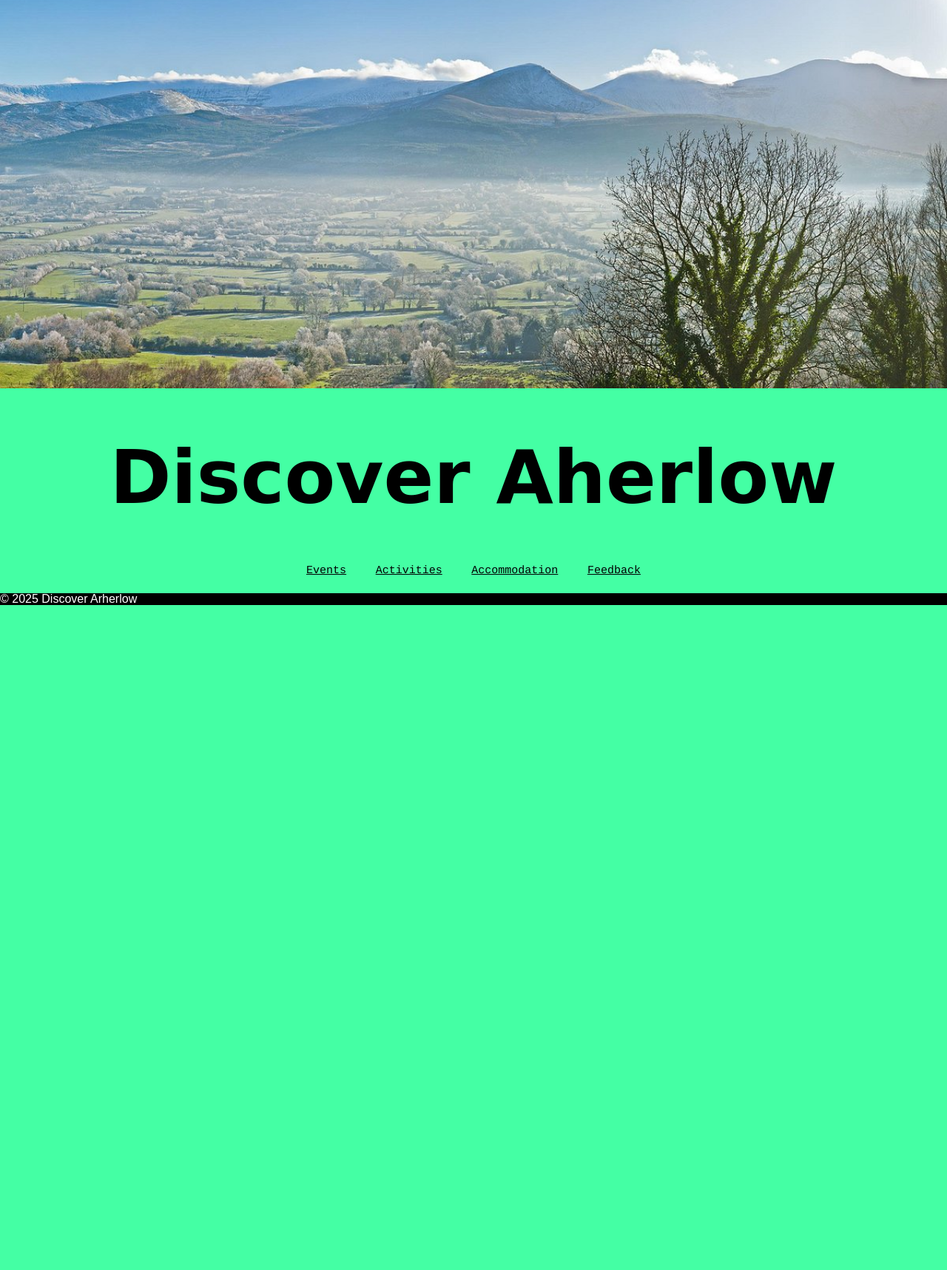
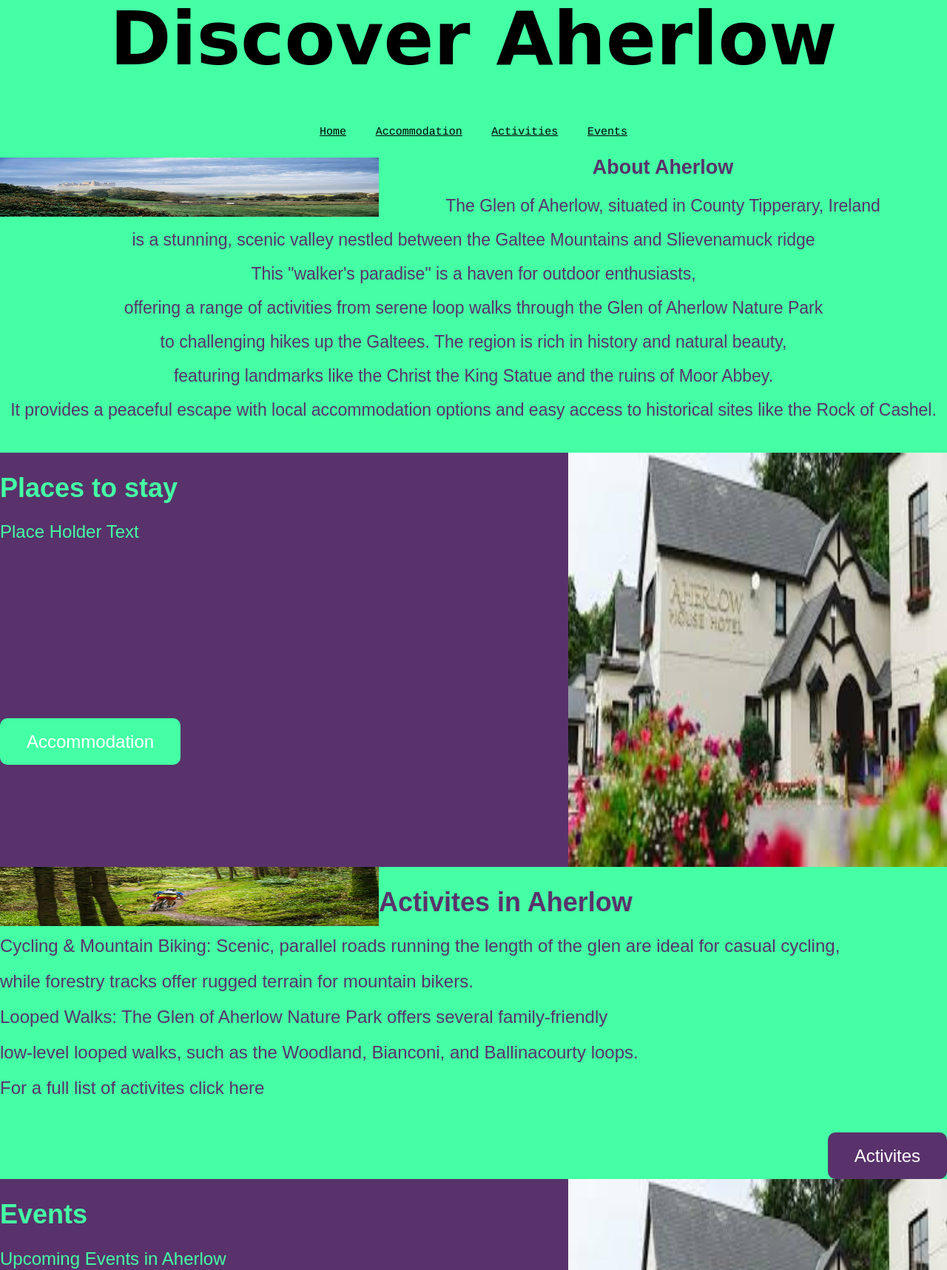
Before and after one commit to Chickey156/Aherlow, a plain HTML site: page index.html in a window 1280 px wide. Shown: the part 80-1797 px from the top of the page at 74% size. Before the commit the page ends 914 px from the top, so only its background shows below. Drawn offline with Linux system fonts and the light colour scheme.

Commit message:
Update index.html

```diff
--- a/index.html
+++ b/index.html
@@ -1,29 +1,86 @@
-<!DOCTYPE html>
+!DOCTYPE html>
 <html lang="en">
 <head>
   <meta charset="UTF-8" />
   <meta name="viewport" content="width=device-width, initial-scale=1.0" />
-   <title>Discover Arherlow </title>
+   <title>Discover Aherlow </title>
    <link rel="stylesheet" href="Arher.css" />
 </head>
 <body class=body1>
-<img class="img1" src="Aherlow.jpg">
   <header>
+
 	<h1> Discover Aherlow</h1>
 	<nav>
-	  <a href="#events">Events</a>
-	  <a href="#activities">Activities</a>
-      <a href="#accommodation">Accommodation</a>
-      <a href="#feedback">Feedback</a>
+	  <a href="Arherlow.html">Home</a>
+	  <a href="Accommodation.html">Accommodation</a>
+	  <a href="Activities.html">Activities</a>
+	  <a href="Events.html">Events</a>
+
     </nav>
 	</header>
-	<section class="about" id="events">
-	<p>
-	</p  >
+
+	<section class="about">
+	<img class="img2" src="Glen.jpg">
+	<h3>About Aherlow</h3>
+	<p>The Glen of Aherlow, situated in County Tipperary, Ireland<br></br>
+	is a stunning, scenic valley nestled between the Galtee Mountains and Slievenamuck ridge<br></br>
+	This "walker's paradise" is a haven for outdoor enthusiasts,<br></br>
+	offering a range of activities from serene loop walks through the Glen of Aherlow Nature Park<br></br>
+	to challenging hikes up the Galtees. The region is rich in history and natural beauty,<br></br>
+	featuring landmarks like the Christ the King Statue and the ruins of Moor Abbey.<br></br>
+	 It provides a peaceful escape with local accommodation options and easy access to historical sites like the Rock of Cashel.<br></br></p>
 	</section>
-  </body>
-<footer>
-    <p>&copy; 2025 Discover Arherlow</p>
-  </footer>
+
+
+	<section class="event" id="accommodation">
+	<img class="img3" src="AHH.jpg">
+	<h2>Places to stay</h2>
+    <p>Place Holder Text</p>
+	<br></br>
+	<br></br>
+	<br></br>
+	<br></br>
+
+	<a class="acc-btn" href="Accommodation.html">Accommodation</a>
+	<br></br>
+	<br></br>
+	<p></p>
+	</section>
+
+
+
+	<section class="activities">
+	<img class="img2" src="ABR.jpg">
+	<h2>Activites in Aherlow</h2>
+    <p>Cycling & Mountain Biking: Scenic, parallel roads running the length of the glen are ideal for casual cycling,<br></br>
+	while forestry tracks offer rugged terrain for mountain bikers.<br></br>
+	Looped Walks: The Glen of Aherlow Nature Park offers several family-friendly<br></br>
+	low-level looped walks, such as the Woodland, Bianconi, and Ballinacourty loops.<br></br>
+	For a full list of activites click here<br></br>
+	<a class="act-btn" href="Activities.html">Activites</a>
+	</p>
+	</section>
+
+
+	<section class="event" id="accommodation">
+	<img class="img3" src="AHH.jpg">
+	<h2>Events</h2>
+    <p>Upcoming Events in Aherlow</p>
+	<br></br>
+	<br></br>
+	<br></br>
+	<br></br>
+
+	<a class="acc-btn" href="Events.html">Events</a>
+	<br></br>
+	<br></br>
+	<p></p>
+	</section>
+
+	<footer>
+	<br></br>
+	<p>Contact us at: contact@email.address.com</p>
+	<br></br>
+	</footer>
 </body>
 </html>
```
